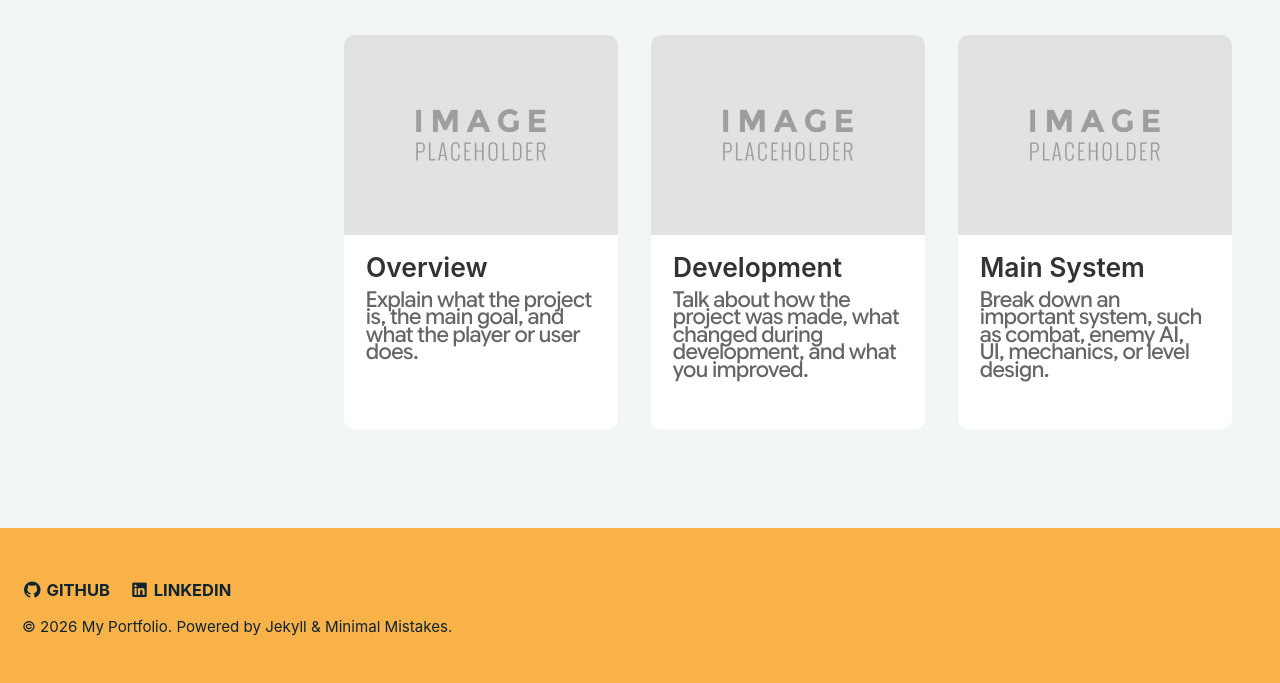
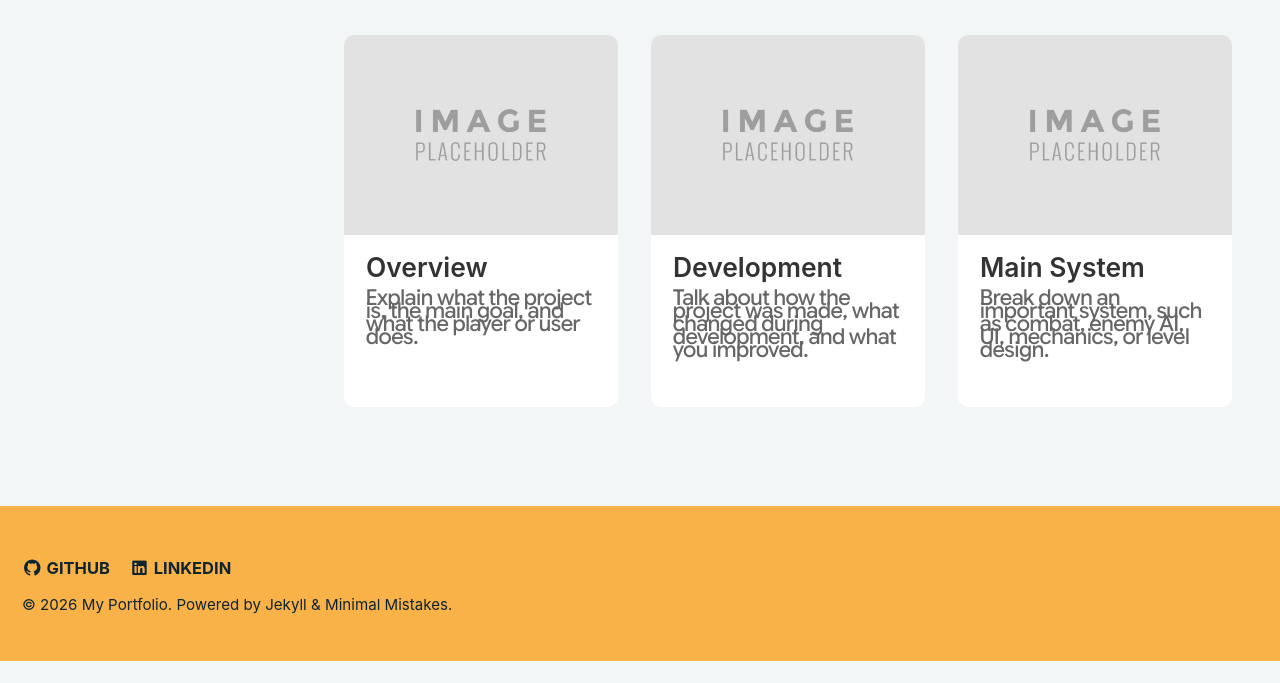
Before and after one commit to AlexUlster/AlexUlster.github.io, a Jekyll site: the page built from _pages/projects-pro1.md, in a window 1280 px wide. Shown: the part 705-1388 px from the top of the page. Built offline with Jekyll 4.4.1, drawn with Linux system fonts in a browser that asks for light colours; after the commit the page ends 1366 px from its top, so only the background shows below that.

Commit message:
Update project-cards.html

```diff
--- a/_includes/project-cards.html
+++ b/_includes/project-cards.html
@@ -39,7 +39,7 @@
   .info-description {
   color: #666;
   font-size: 0.9rem;
-  line-height: 0.8;
+  line-height: 0.6;
   margin: 0;
   overflow-wrap: anywhere;
 }
```
